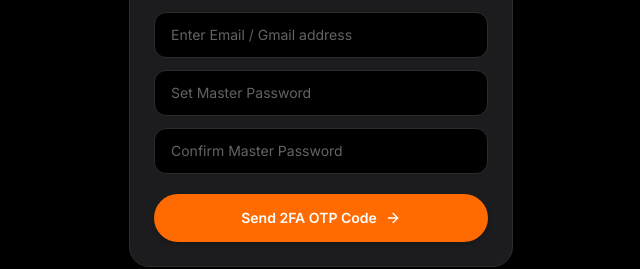
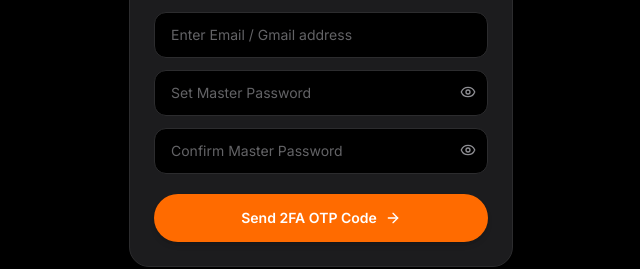
Before and after one commit to kentobi09/gnoted, a React (Vite) app: page / in a window 1280 px wide. Shown: the part 371-640 px from the top of the page, without its empty margins (319-959 px from the left). Built offline with nearby package versions, Linux system fonts and the light colour scheme.

Commit message:
Add reset account option for new user registration and password visibility toggles

```diff
--- a/src/App.tsx
+++ b/src/App.tsx
@@ -29,7 +29,10 @@ import {
   Pencil,
   Webhook,
   KeyRound,
-  ArrowRight
+  ArrowRight,
+  Eye,
+  EyeOff,
+  RotateCcw
 } from 'lucide-react';
 import {
   getAllEncryptedNotes,
@@ -88,6 +91,7 @@ const REGISTERED_EMAIL_STORAGE_KEY = 'secure_vault_registered_email';
 export default function App() {
   const [isUnlocked, setIsUnlocked] = useState(false);
   const [activeNavTab, setActiveNavTab] = useState<'notes' | 'todos'>('notes');
+  const [showPasswordText, setShowPasswordText] = useState(false);
 
   // Registration State (Gmail + Master Password + Email OTP)
   const [isRegistered, setIsRegistered] = useState<boolean>(
@@ -115,7 +119,7 @@ export default function App() {
 
   // Settings State
   const [masterPassword, setMasterPassword] = useState<string>(
-    () => localStorage.getItem(MASTER_PASSWORD_STORAGE_KEY) || '1234'
+    () => localStorage.getItem(MASTER_PASSWORD_STORAGE_KEY) || ''
   );
   const [isEditingPassword, setIsEditingPassword] = useState(false);
   const [newPasswordInput, setNewPasswordInput] = useState('');
@@ -169,6 +173,29 @@ export default function App() {
   const [showHistoryView, setShowHistoryView] = useState(false);
   const [backupStatus, setBackupStatus] = useState<string>('');
 
+  // ────────────────── RESET ACCOUNT TO FRESH REGISTRATION ──────────────────
+  const handleResetAccount = () => {
+    localStorage.removeItem(IS_REGISTERED_STORAGE_KEY);
+    localStorage.removeItem(MASTER_PASSWORD_STORAGE_KEY);
+    localStorage.removeItem(REGISTERED_EMAIL_STORAGE_KEY);
+    setIsRegistered(false);
+    setIsUnlocked(false);
+    setRegisteredEmail('');
+    setMasterPassword('');
+    setAuthStep(1);
+    setRegStep(1);
+    setRegEmailInput('');
+    setRegPassword('');
+    setRegConfirmPassword('');
+    setEnteredPassword('');
+    setEnteredLoginOtp('');
+    setEnteredRegOtp('');
+    setLockError('');
+    setRegError('');
+    setActiveToastAlert('Vault reset to new user perspective. Please create a new account.');
+    setTimeout(() => setActiveToastAlert(''), 4000);
+  };
+
   // ────────────────── ZERO-COST 2FA EMAIL OTP DISPATCHER ──────────────────
   const generate6DigitOtp = (): string => {
     return Math.floor(100000 + Math.random() * 900000).toString();
@@ -264,7 +291,7 @@ export default function App() {
       setAuthStep(2);
       setOtpResendCooldown(30);
     } else {
-      setLockError('Incorrect Vault Master Password. Try again.');
+      setLockError('Incorrect Vault Master Password. If you are registering a new user, click "New User? Register / Reset Vault Credentials" below.');
     }
   };
 
@@ -871,21 +898,39 @@ export default function App() {
                 className="w-full bg-black border border-[#2C2C2E] rounded-xl px-4 py-3 text-sm text-white placeholder-[#636366] focus:outline-none focus:border-[#FF6B00]"
               />
 
+              <div className="relative w-full">
                 <input
-                type="password"
+                  type={showPasswordText ? 'text' : 'password'}
                   placeholder="Set Master Password"
                   value={regPassword}
                   onChange={(e) => setRegPassword(e.target.value)}
-                className="w-full bg-black border border-[#2C2C2E] rounded-xl px-4 py-3 text-sm text-white placeholder-[#636366] focus:outline-none focus:border-[#FF6B00]"
+                  className="w-full bg-black border border-[#2C2C2E] rounded-xl pl-4 pr-10 py-3 text-sm text-white placeholder-[#636366] focus:outline-none focus:border-[#FF6B00]"
                 />
-
+                <button
+                  type="button"
+                  onClick={() => setShowPasswordText(!showPasswordText)}
+                  className="absolute right-3 top-3.5 text-[#8E8E93] hover:text-white"
+                >
+                  {showPasswordText ? <EyeOff className="w-4 h-4" /> : <Eye className="w-4 h-4" />}
+                </button>
+              </div>
+
+              <div className="relative w-full">
                 <input
-                type="password"
+                  type={showPasswordText ? 'text' : 'password'}
                   placeholder="Confirm Master Password"
                   value={regConfirmPassword}
                   onChange={(e) => setRegConfirmPassword(e.target.value)}
-                className="w-full bg-black border border-[#2C2C2E] rounded-xl px-4 py-3 text-sm text-white placeholder-[#636366] focus:outline-none focus:border-[#FF6B00]"
+                  className="w-full bg-black border border-[#2C2C2E] rounded-xl pl-4 pr-10 py-3 text-sm text-white placeholder-[#636366] focus:outline-none focus:border-[#FF6B00]"
                 />
+                <button
+                  type="button"
+                  onClick={() => setShowPasswordText(!showPasswordText)}
+                  className="absolute right-3 top-3.5 text-[#8E8E93] hover:text-white"
+                >
+                  {showPasswordText ? <EyeOff className="w-4 h-4" /> : <Eye className="w-4 h-4" />}
+                </button>
+              </div>
 
               <button
                 onClick={handleStartRegistrationOtp}
@@ -899,7 +944,7 @@ export default function App() {
           ) : (
             <div className="w-full flex flex-col gap-3">
               <p className="text-xs text-[#8E8E93] text-left">
-                A 6-digit OTP code was generated & dispatched to <span className="text-white font-semibold">{regEmailInput}</span>.
+                A 6-digit OTP code was generated & dispatched to <span className="text-white font-semibold">{regEmailInput}</span>. Check toast alert.
               </p>
 
               <input
@@ -990,13 +1035,20 @@ export default function App() {
 
               <div className="relative w-full mb-4">
                 <input
-                  type="password"
+                  type={showPasswordText ? 'text' : 'password'}
                   placeholder="Enter Master Password"
                   value={enteredPassword}
                   onChange={(e) => setEnteredPassword(e.target.value)}
                   onKeyDown={(e) => e.key === 'Enter' && handlePasswordStepSubmit()}
-                  className="w-full bg-black border border-[#2C2C2E] rounded-xl px-4 py-3 text-sm text-white placeholder-[#636366] focus:outline-none focus:border-[#FF6B00]"
+                  className="w-full bg-black border border-[#2C2C2E] rounded-xl pl-4 pr-10 py-3 text-sm text-white placeholder-[#636366] focus:outline-none focus:border-[#FF6B00]"
                 />
+                <button
+                  type="button"
+                  onClick={() => setShowPasswordText(!showPasswordText)}
+                  className="absolute right-3 top-3.5 text-[#8E8E93] hover:text-white"
+                >
+                  {showPasswordText ? <EyeOff className="w-4 h-4" /> : <Eye className="w-4 h-4" />}
+                </button>
               </div>
 
               <button
@@ -1006,6 +1058,14 @@ export default function App() {
               >
                 <span>{isSendingOtp ? 'Sending OTP Code...' : 'Next: Send 2FA Email OTP'}</span>
                 <ArrowRight className="w-4 h-4" />
+              </button>
+
+              <button
+                onClick={handleResetAccount}
+                className="mt-5 text-xs text-[#8E8E93] hover:text-[#FF6B00] flex items-center gap-1.5 transition-colors underline underline-offset-4"
+              >
+                <RotateCcw className="w-3.5 h-3.5" />
+                New User? Register / Reset Vault Credentials
               </button>
             </motion.div>
           )}
@@ -1797,6 +1857,16 @@ export default function App() {
                       className="hidden"
                     />
                   </label>
+
+                  <button
+                    onClick={handleResetAccount}
+                    className="w-full bg-[#FF3B30]/15 hover:bg-[#FF3B30]/25 text-[#FF3B30] py-3 px-4 rounded-xl text-xs font-semibold flex items-center justify-between border border-[#FF3B30]/30 transition-colors mt-2"
+                  >
+                    <div className="flex items-center gap-2">
+                      <RotateCcw className="w-4 h-4 text-[#FF3B30]" />
+                      <span>Reset Vault & Create New Account</span>
+                    </div>
+                  </button>
                 </div>
               ) : (
                 <div className="flex flex-col gap-5">
```
Lines whose indentation alone changed are shown as unchanged.
